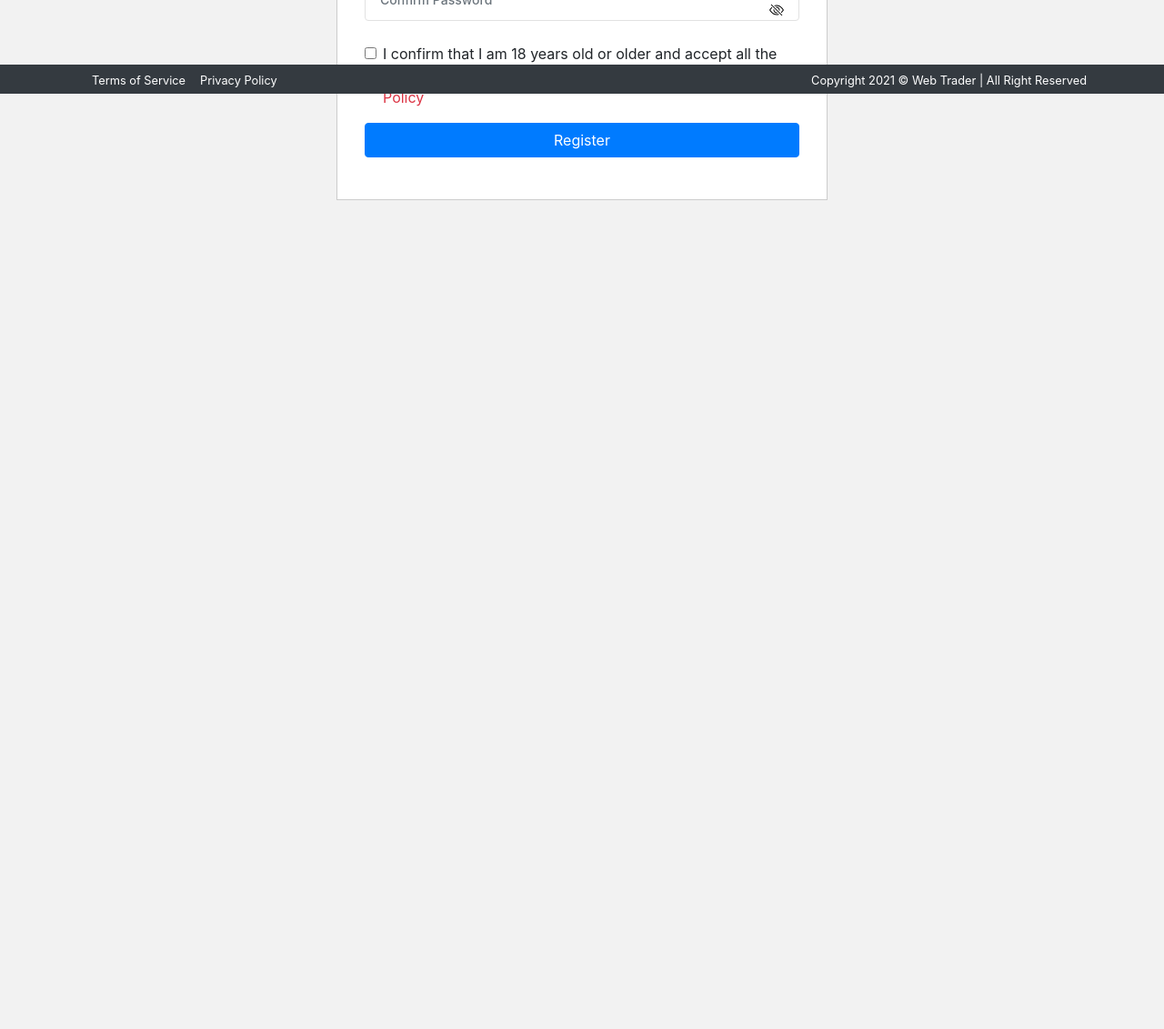
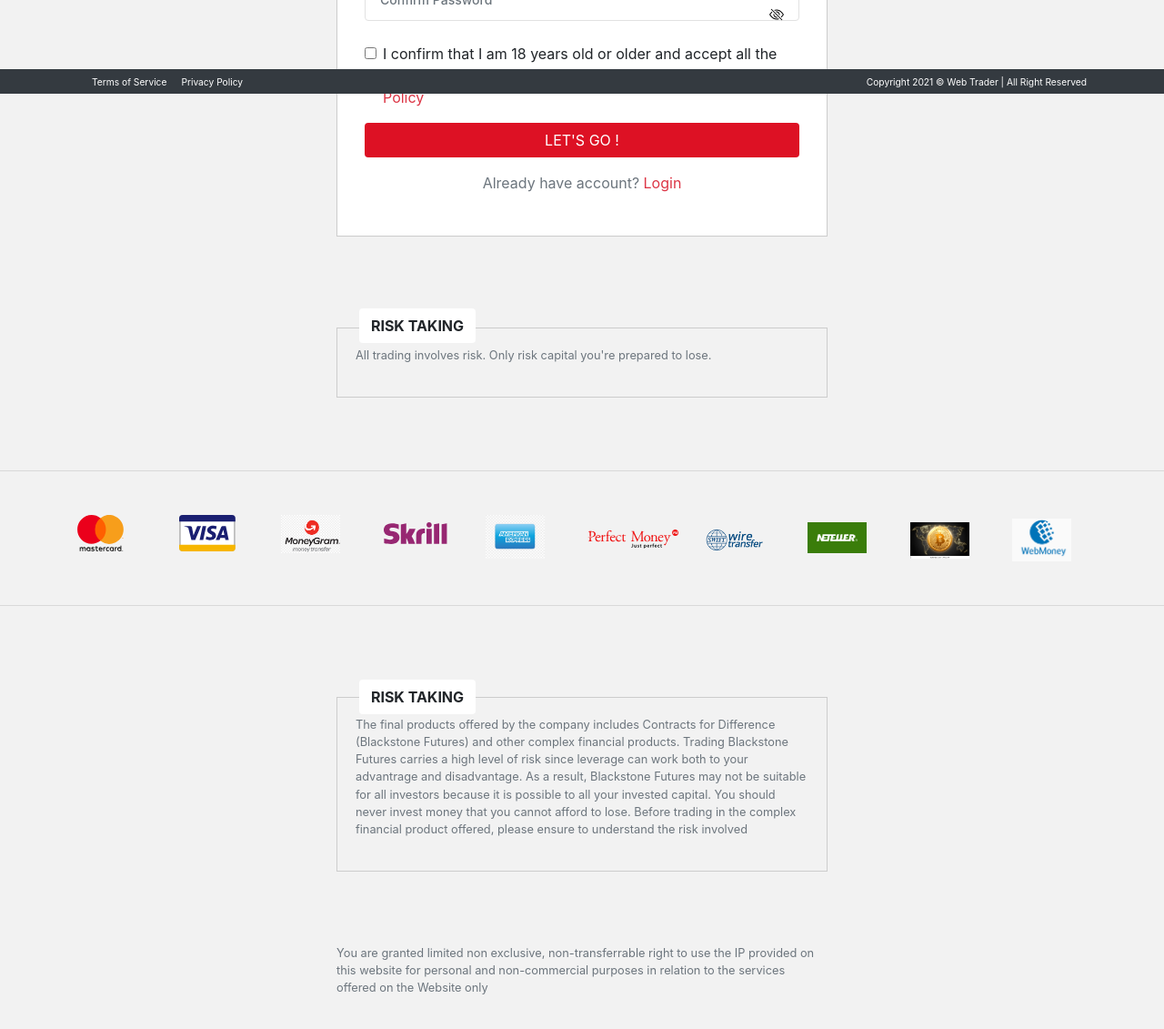
Before and after one commit to DivineChuks/WebTraderSign, a plain HTML site: page index.html in a window 1280 px wide. Shown: the part 697-1828 px from the top of the page at 91% size. Before the commit the page ends 997 px from the top, so only its background shows below. Drawn offline with Linux system fonts and the light colour scheme.

Commit message:
more commit

```diff
--- a/css/style.css
+++ b/css/style.css
@@ -35,21 +35,36 @@ a {
 
 .eye {
   position: absolute;
-  top: 71%;
+  top: 68%;
   right: 11%;
   cursor: pointer;
 }
 
 .eye1 {
   position: absolute;
-  top: 62%;
+  top: 59%;
   right: 11%;
   cursor: pointer;
 }
 
+.btnReg:hover {
+  background-color: #0069d9 !important;
+}
+
+.warning-risk {
+  position: absolute;
+  top: -27%;
+  left: 7%;
+  font-weight: bold;
+}
+
+.warning-section {
+  margin-bottom: 80px;
+}
+
 .warning-btn {
   position: absolute;
-  top: -8%;
+  top: -10%;
   left: 7%;
   font-weight: bold;
 }
@@ -106,16 +121,23 @@ input:focus {
     font-size: 11.5px;
   }
 
+  .warning-btn {
+    position: absolute;
+    top: -7%;
+    left: 17%;
+    font-weight: bold;
+  }
+
   .eye {
     position: absolute;
-    top: 67%;
+    top: 64%;
     right: 15%;
     cursor: pointer;
   }
 
   .eye1 {
     position: absolute;
-    top: 58%;
+    top: 55%;
     right: 15%;
     cursor: pointer;
   }
--- a/index.html
+++ b/index.html
@@ -30,7 +30,7 @@
     </div>
   </nav>
     <section class="form-section">
-        <div class="container mb-5">
+        <div class="container mb-3">
             <div class="row">
                 <div class="col-12 text-center mb-3">
                     <h1>Sign Up</h1>
@@ -169,14 +169,68 @@
                                 I confirm that I am 18 years old or older and accept all the <a href="" class="text-danger">Terms and Conditions, Privacy Policy</a> and <a href="" class="text-danger">Order Execution Policy</a>
                             </label>
                           </div>
-                        <a href="#" class="btn btn-block btn-primary mb-3 btnReg">Register</a>
+                        <a href="#" class="btn btn-block mb-3 btnReg text-white" style="background-color: #DD1124;">LET'S GO !</a>
+                        <p class="text-muted text-center">Already have account? <a href="" class="text-danger">Login</a></p>
                     </form>
                 </div>
             </div>
         </div>
     </section>
 
-    <div class="py-3">
+    <div class="container warning-section">
+        <div class="row">
+            <div class="col-md-6 mx-auto">
+                <div class="warning">
+                <small class="text-muted">
+                   <p>All trading involves risk. Only risk capital you're prepared to lose.
+                </p>
+                </div>
+                <button class="btn btn-md warning-risk text-bold" style="background-color: #fff;"><strong>RISK TAKING</strong></button>
+            </div>
+        </div>
+    </div>
+
+    <div class="mb-5">
+        <hr>
+    </div>
+
+    <div class="container mb-5">
+        <div class="row">
+            <div class="col"><img src="images/mastercard.6d7ba986.svg" alt=""></div>
+            <div class="col"><img src="images/visa.6aeb1ee6.svg" alt=""></div>
+            <div class="col"><img src="images/money-gram.79c0d612.png" width="65px" alt=""></div>
+            <div class="col mt-2"><img src="images/skrill.998b3788.svg" alt=""></div>
+            <div class="col"><img src="images/american-express.0b68d629.jpeg" width="65px" alt=""></div>
+            <div class="col mt-3"><img src="images/perfect_money.4f95d945.svg" alt=""></div>
+            <div class="col mt-3"><img src="images/wire-transfer.a723274a.png" width="65px" alt=""></div>
+            <div class="col mt-2"><img src="images/download.png" width="65px" alt=""></div>
+            <div class="col mt-2"><img src="images/bitcoin.5553f080.webp" width="65px" alt=""></div>
+            <div class="col mt-1"><img src="images/download (1).png" width="65px" alt=""></div>
+        </div>
+    </div>
+
+    <hr>
+
+
+
+    <div class="container warning-section">
+        <div class="row">
+            <div class="col-md-6 mx-auto">
+                <div class="warning">
+                <p class="text-muted">
+                    The final products offered by the company includes Contracts for Difference (Blackstone Futures) and other complex financial products. Trading Blackstone Futures carries a high level of risk since leverage can work both to your advantrage and disadvantage. As a result, Blackstone Futures may not be suitable for all investors because it is possible to all your invested capital. You should never invest money that you cannot afford to lose. Before trading in the complex financial product offered, please ensure to understand the risk involved</p>
+                </div>
+                <button class="btn btn-md warning-btn text-bold" style="background-color: #fff;"><strong>RISK TAKING</strong></button>
+            </div>
+        </div>
+    </div>
+
+    <div class="container mb-5 mt-3">
+        <div class="row justify-content-center">
+            <div class="col-md-6 mx-auto">
+                <p class="text-muted">You are granted limited non exclusive, non-transferrable right to use the IP provided on this website for personal and non-commercial purposes in relation to the services offered on the Website only</p>
+            </div>
+        </div>
 
     </div>
 
```
Also changed, not shown: images/american-express.0b68d629.jpeg (added), images/bitcoin.5553f080.webp (added), images/download (1).png (added), images/download.png (added), images/mastercard.6d7ba986.svg (added), images/money-gram.79c0d612.png (added), images/perfect_money.4f95d945.svg (added), images/skrill.998b3788.svg (added), images/visa.6aeb1ee6.svg (added), images/wire-transfer.a723274a.png (added).
